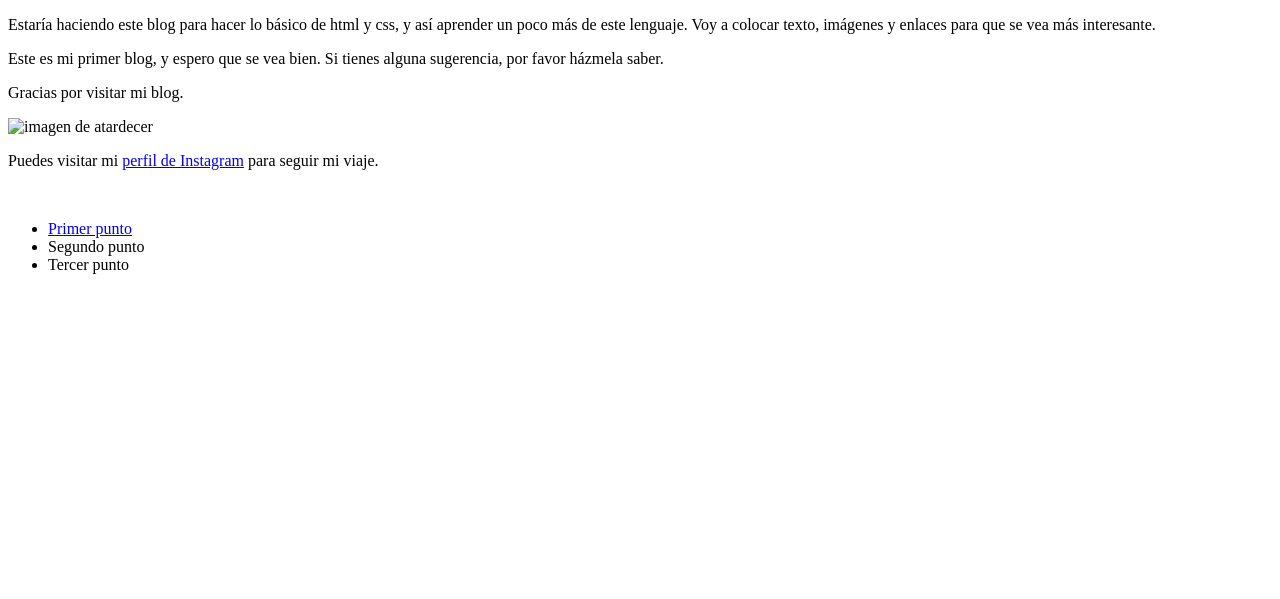
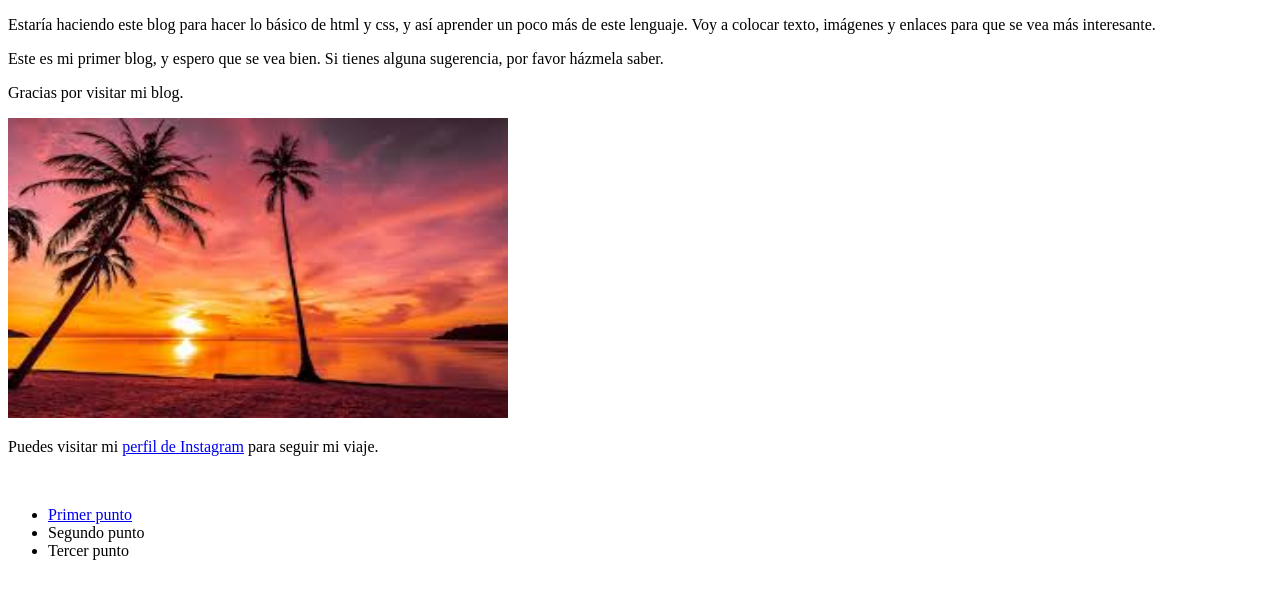
Before and after one commit to Mr-invex/PW1, a plain HTML site: page PáginaWeb.html in a window 1280 px wide. Shown: the part 105-704 px from the top of the page. Drawn offline with Linux system fonts and the light colour scheme; the site is published under a folder, as on GitHub Pages, so addresses that start at the root find nothing.

Commit message:
Update PáginaWeb.html

```diff
--- a/PáginaWeb.html
+++ b/PáginaWeb.html
@@ -23,7 +23,7 @@
         <p>
             Gracias por visitar mi blog.
         </p>
-        <img src="/assets/images/imagesatardecer.jpg"
+        <img src="assets/images/imagesatardecer.jpg"
         alt="imagen de atardecer"
         width="500" height="300">
         <p>
```
